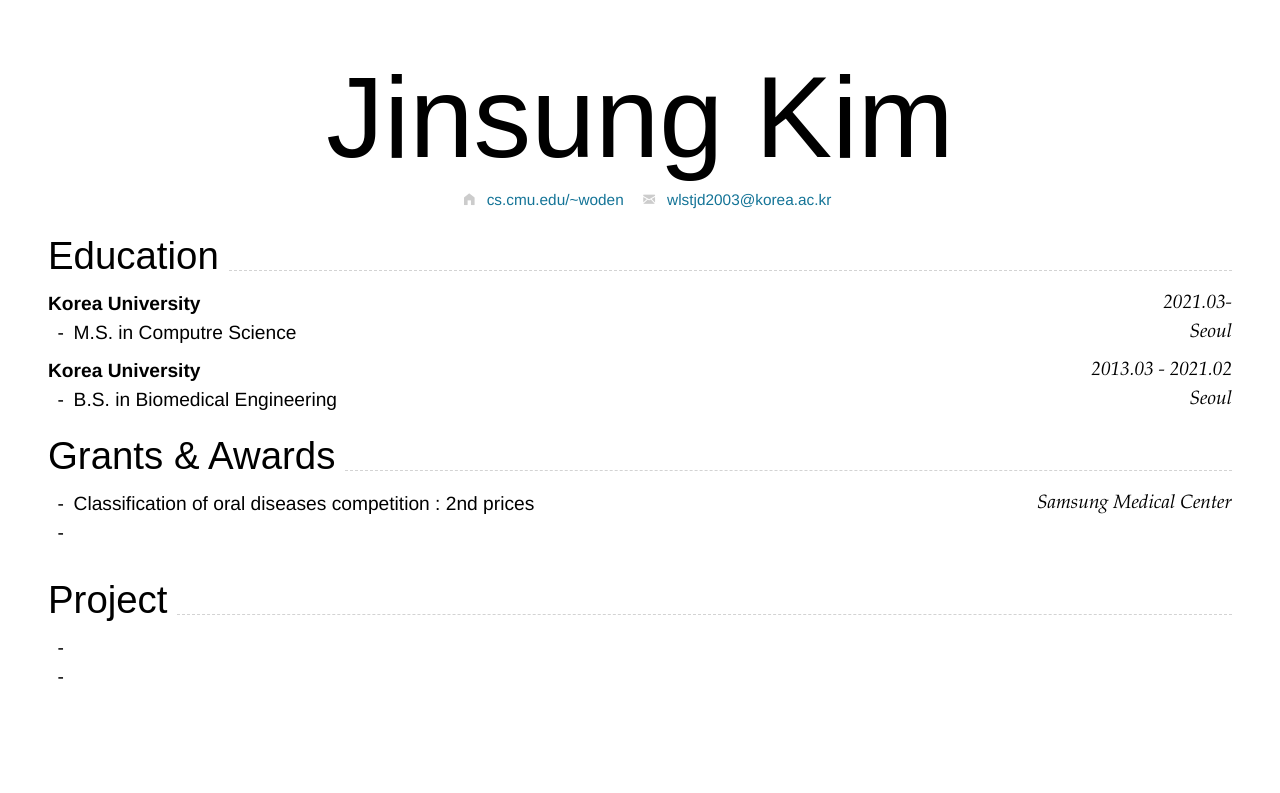
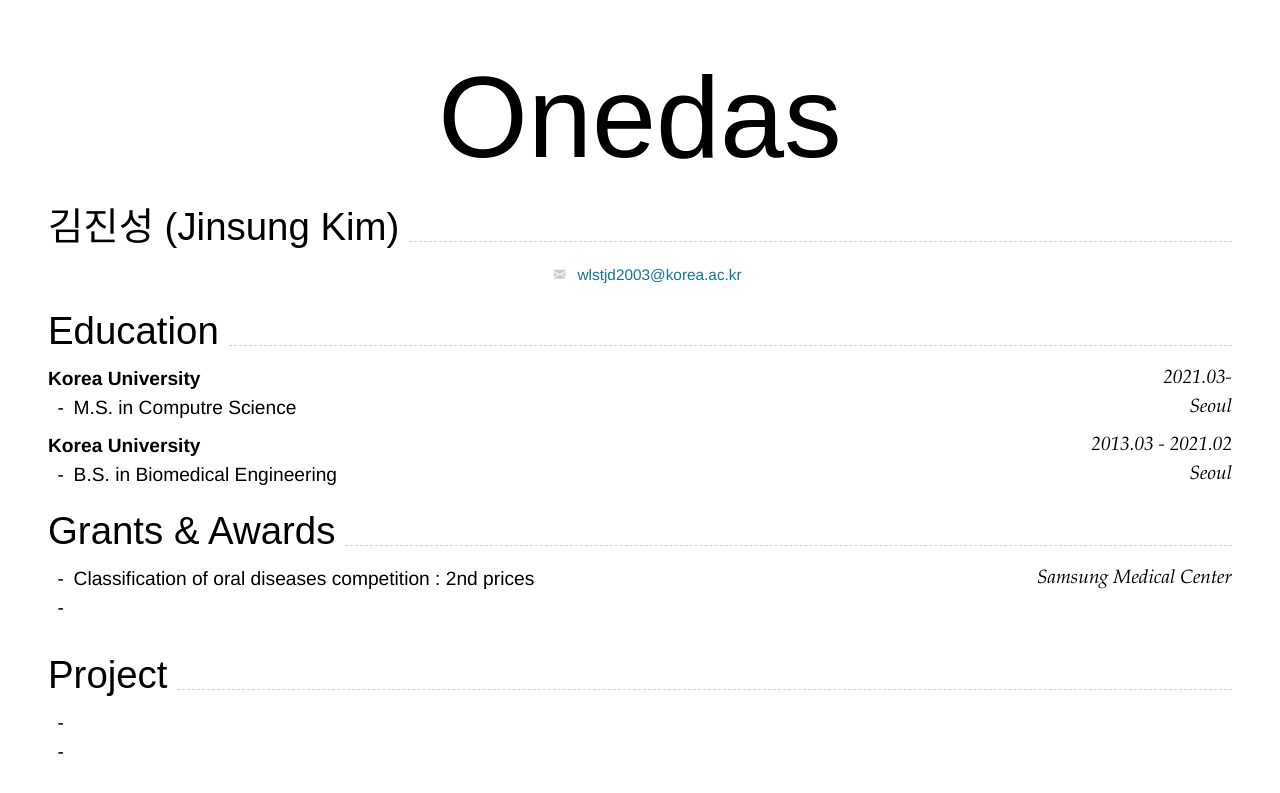
Before and after one commit to Onedas/Onedas.github.io, a Jekyll site: the page built from index.md, in a window 1280 px wide. Shown: the top 793 px of the page. Built offline with Jekyll 4.4.1, drawn with Linux system fonts in a browser that asks for light colours; nearby versions of some CDN libraries.

Commit message:
add basic inform

```diff
--- a/index.md
+++ b/index.md
@@ -4,12 +4,11 @@ title: Jinsung Kim
 email:
   url: wlstjd2003@korea.ac.kr
   text: wlstjd2003@korea.ac.kr
-homepage:
-  url: http://cs.cmu.edu/~woden
-  text: cs.cmu.edu/~woden
 ---
 
-# Jinsung **Kim**
+# Onedas
+
+## 김진성 (Jinsung Kim)
 
 <!--
 include contact information from the front matter
```
